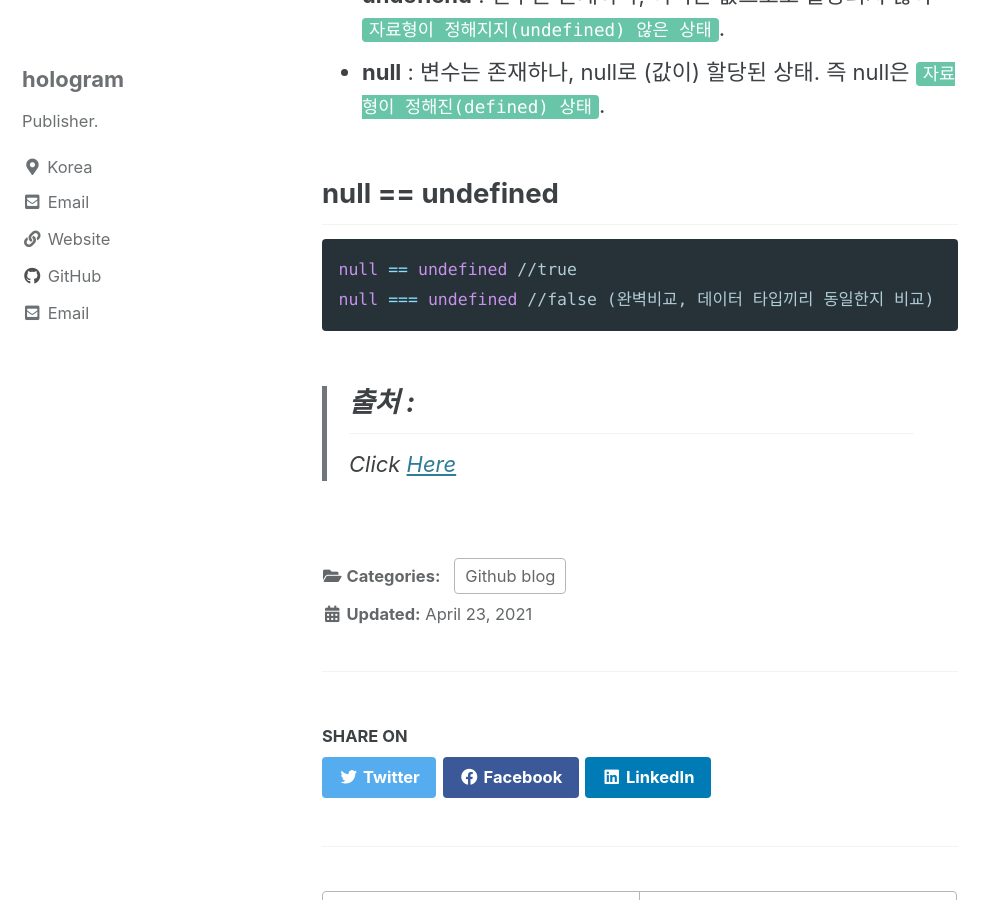
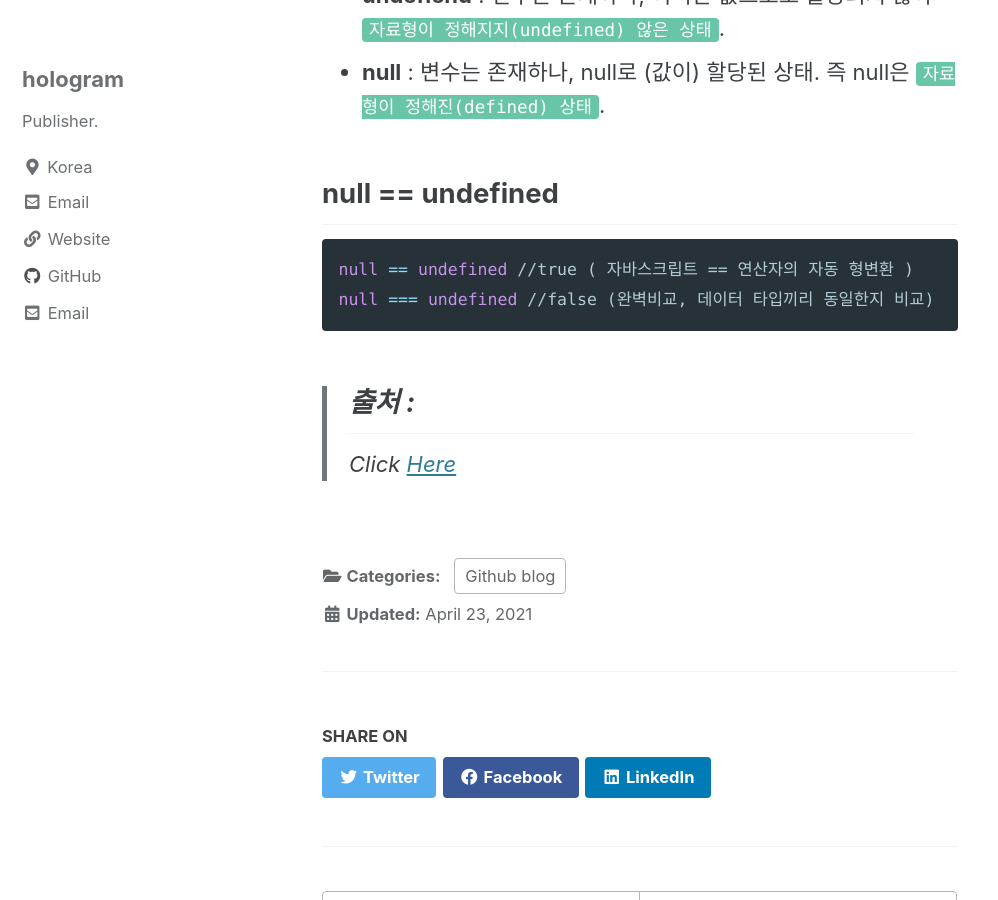
Before and after one commit to holo-gram/holo-gram.github.io, a Jekyll site: the page built from _posts/2021-04-23-null_undefined.md, in a window 1280 px wide and 900 px high, scrolled down 346 px. Shown: the whole window, without its empty margins (0-998 px from the left). Built offline with Jekyll 4.4.1, drawn with Linux system fonts in a browser that asks for light colours; cached includes are drawn as plain includes.

Commit message:
null vs undefined 수정

````diff
--- a/_posts/2021-04-23-null_undefined.md
+++ b/_posts/2021-04-23-null_undefined.md
@@ -10,7 +10,7 @@ categories:
 
 ## null == undefined
 ```js
-null == undefined //true
+null == undefined //true ( 자바스크립트 == 연산자의 자동 형변환 )
 null === undefined //false (완벽비교, 데이터 타입끼리 동일한지 비교)
 ```
 
````
